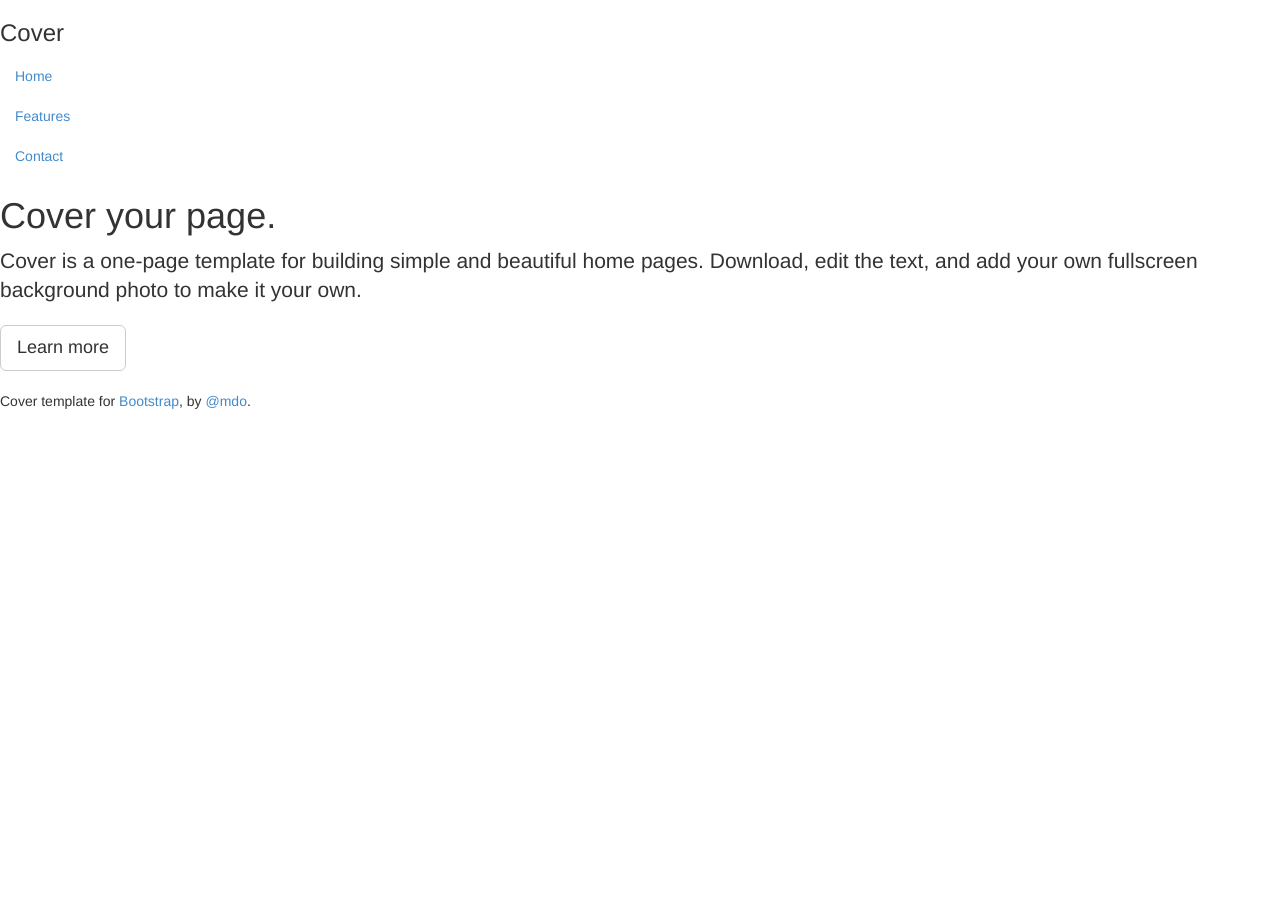
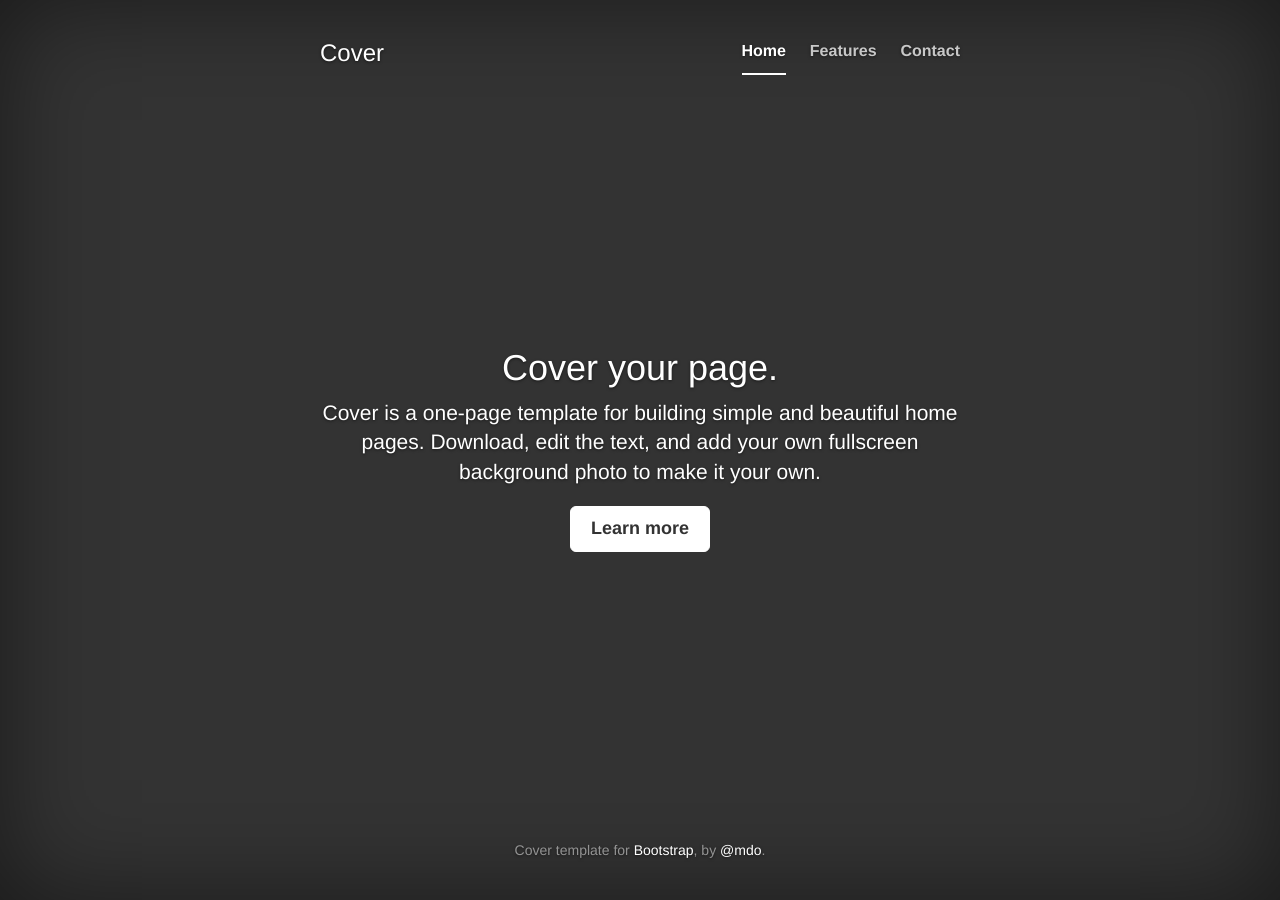
Before and after one commit to Farmhouse/fhp1-shoot-it-yourself, a Jekyll site: the page built from index.html, in a window 1280 px wide. Built offline with Jekyll 4.4.1, drawn with Linux system fonts in a browser that asks for light colours; nearby versions of some CDN libraries.

Commit message:
added cover css

```diff
--- a/_layouts/cover.html
+++ b/_layouts/cover.html
@@ -10,6 +10,7 @@
 
   <!-- Bootstrap -->
   <link href="/css/bootstrap.min.css"    rel="stylesheet" />
+  <link href="/css/cover.css"            rel="stylesheet" />
   <link href="/css/font-awesome.min.css" rel="stylesheet" />
   <script src="/js/modernizr.min.js"></script>
 
--- /dev/null
+++ b/css/cover.css
@@ -0,0 +1,161 @@
+/*
+ * Globals
+ */
+
+/* Links */
+a,
+a:focus,
+a:hover {
+  color: #fff;
+}
+
+/* Custom default button */
+.btn-default,
+.btn-default:hover,
+.btn-default:focus {
+  color: #333;
+  text-shadow: none; /* Prevent inheritence from `body` */
+  background-color: #fff;
+  border: 1px solid #fff;
+}
+
+
+/*
+ * Base structure
+ */
+
+html,
+body {
+  height: 100%;
+  background-color: #333;
+}
+body {
+  color: #fff;
+  text-align: center;
+  text-shadow: 0 1px 3px rgba(0,0,0,.5);
+  box-shadow: inset 0 0 100px rgba(0,0,0,.5);
+}
+
+/* Extra markup and styles for table-esque vertical and horizontal centering */
+.site-wrapper {
+  display: table;
+  width: 100%;
+  height: 100%; /* For at least Firefox */
+  min-height: 100%;
+}
+.site-wrapper-inner {
+  display: table-cell;
+  vertical-align: top;
+}
+.cover-container {
+  margin-right: auto;
+  margin-left: auto;
+}
+
+/* Padding for spacing */
+.inner {
+  padding: 30px;
+}
+
+
+/*
+ * Header
+ */
+.masthead-brand {
+  margin-top: 10px;
+  margin-bottom: 10px;
+}
+
+.masthead-nav > li {
+  display: inline-block;
+}
+.masthead-nav > li + li {
+  margin-left: 20px;
+}
+.masthead-nav > li > a {
+  padding-right: 0;
+  padding-left: 0;
+  font-size: 16px;
+  font-weight: bold;
+  color: #fff; /* IE8 proofing */
+  color: rgba(255,255,255,.75);
+  border-bottom: 2px solid transparent;
+}
+.masthead-nav > li > a:hover,
+.masthead-nav > li > a:focus {
+  background-color: transparent;
+  border-bottom-color: rgba(255,255,255,.25);
+}
+.masthead-nav > .active > a,
+.masthead-nav > .active > a:hover,
+.masthead-nav > .active > a:focus {
+  color: #fff;
+  border-bottom-color: #fff;
+}
+
+@media (min-width: 768px) {
+  .masthead-brand {
+    float: left;
+  }
+  .masthead-nav {
+    float: right;
+  }
+}
+
+
+/*
+ * Cover
+ */
+
+.cover {
+  padding: 0 20px;
+}
+.cover .btn-lg {
+  padding: 10px 20px;
+  font-weight: bold;
+}
+
+
+/*
+ * Footer
+ */
+
+.mastfoot {
+  color: #999; /* IE8 proofing */
+  color: rgba(255,255,255,.5);
+}
+
+
+/*
+ * Affix and center
+ */
+
+@media (min-width: 768px) {
+  /* Pull out the header and footer */
+  .masthead {
+    position: fixed;
+    top: 0;
+  }
+  .mastfoot {
+    position: fixed;
+    bottom: 0;
+  }
+  /* Start the vertical centering */
+  .site-wrapper-inner {
+    vertical-align: middle;
+  }
+  /* Handle the widths */
+  .masthead,
+  .mastfoot,
+  .cover-container {
+    width: 100%; /* Must be percentage or pixels for horizontal alignment */
+  }
+}
+
+@media (min-width: 992px) {
+  .masthead,
+  .mastfoot,
+  .cover-container {
+    width: 700px;
+  }
+}
```
